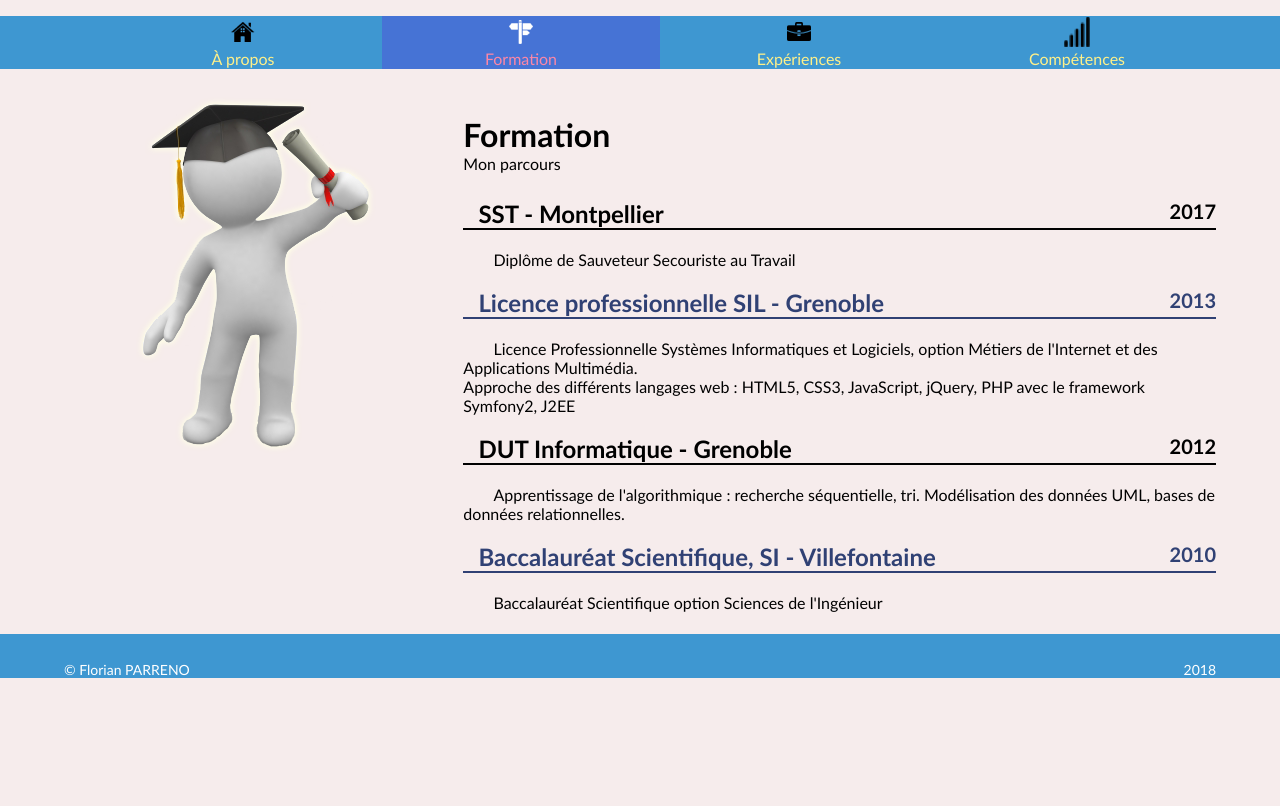
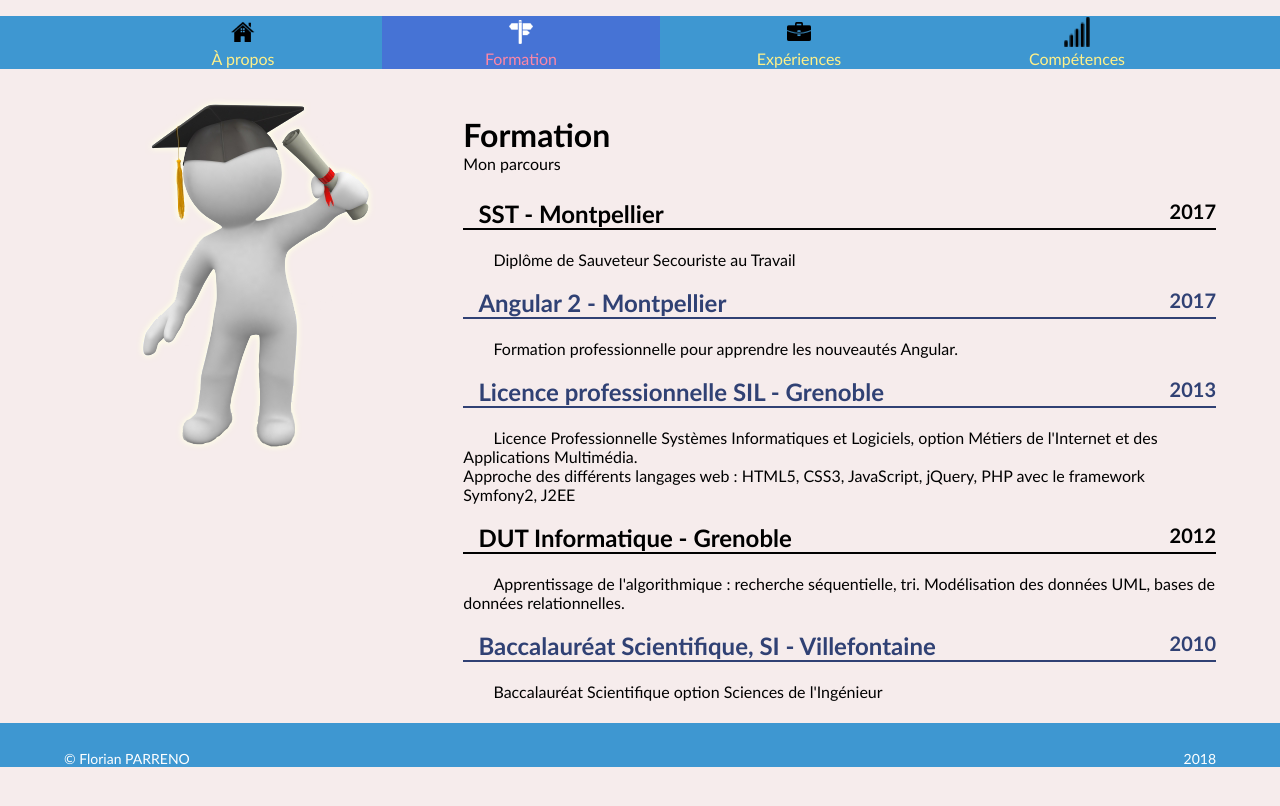
Before and after one commit to flohw/flohw.github.io, a Jekyll site: the page built from formation.html, in a window 1280 px wide. Shown: the top 806 px of the page. Built offline with Jekyll 4.4.1, drawn with Linux system fonts in a browser that asks for light colours.

Commit message:
Update formation

```diff
--- a/formation.html
+++ b/formation.html
@@ -13,6 +13,11 @@ content_class: accordion
 <h2 class="odd">SST - Montpellier<small>2017</small></h2>
 <div class="description">
     Diplôme de Sauveteur Secouriste au Travail
+</div>
+
+<h2 class="even">Angular 2 - Montpellier<small>2017</small></h2>
+<div class="description">
+    Formation professionnelle pour apprendre les nouveautés Angular.
 </div>
 
 <h2 class="even">Licence professionnelle SIL - Grenoble<small>2013</small></h2>
```
